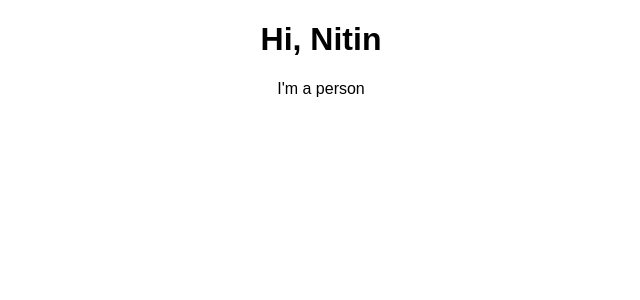
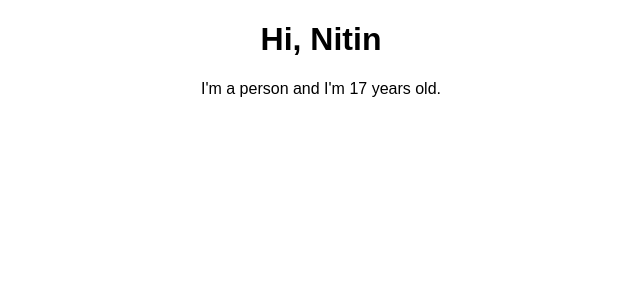
Before and after one commit to nitin-jotwani/reactjs-learning, a React (Create React App) app: page / in a window 1280 px wide. Shown: the top 300 px of the page, without its empty margins (319-959 px from the left). Built offline with nearby package versions, Linux system fonts and the light colour scheme.

Commit message:
dynamic jsx

```diff
--- a/src/Person/Person.js
+++ b/src/Person/Person.js
@@ -1,7 +1,8 @@
 import React from 'react'
 
 const person = () => {
-    return <p>I'm a person</p>
+    return <p>I'm a person and I'm {Math.floor(Math.random() * 20)} years old.</p>
+    // TO EXECUTE JS WITHIN JSX USE {}
 }
 
 export default person
```
